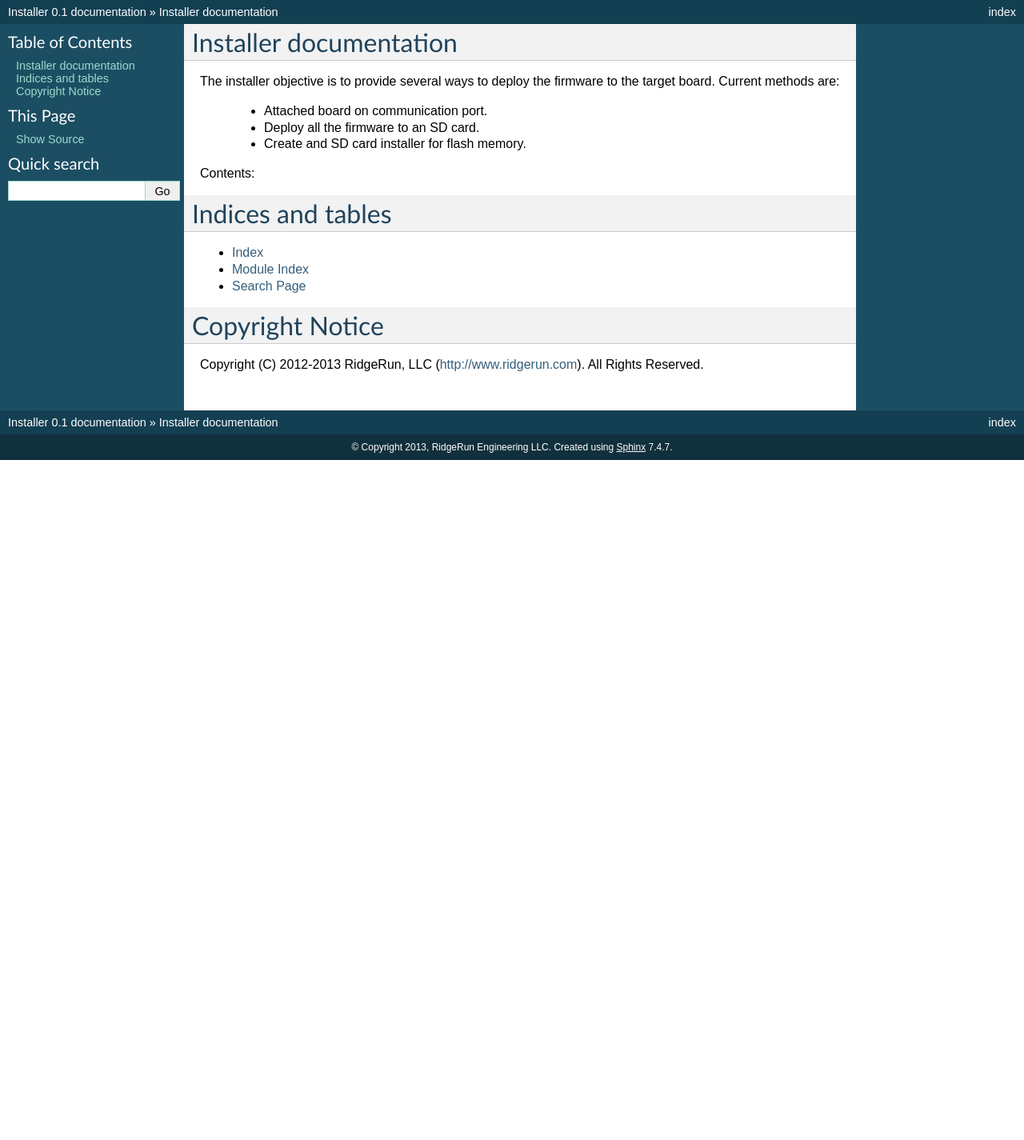
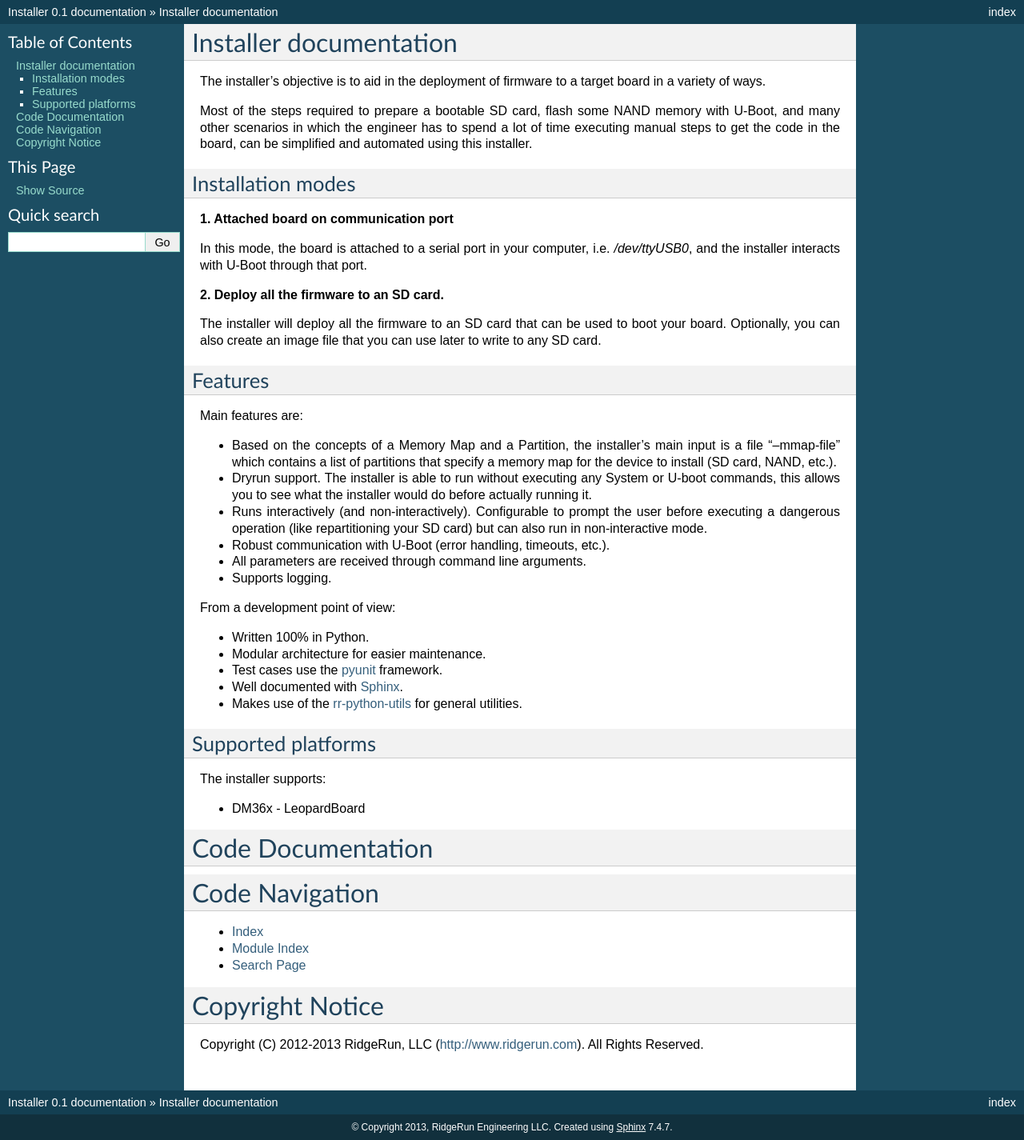
Before and after one commit to RidgeRun/openfd, a Sphinx documentation site: the page built from docs/index.rst, in a window 1280 px wide. Shown: the whole page at 80% size. Built offline with Sphinx 7.4.7, drawn with Linux system fonts in a browser that asks for light colours; pages that are not in the unit, such as notebooks, are missing from menus; before the commit the page ends 900 px from its top, so only the background shows below that.

Commit message:
Updating documentation

```diff
--- a/docs/index.rst
+++ b/docs/index.rst
@@ -6,23 +6,72 @@
 Installer documentation
 =======================
 
-The installer objective is to provide several ways to deploy the
-firmware to the target board. Current methods are:
+The installer's objective is to aid in the deployment of firmware
+to a target board in a variety of ways.
 
-    - Attached board on communication port.
-    - Deploy all the firmware to an SD card.
-    - Create and SD card installer for flash memory.
+Most of the steps required to prepare a bootable SD card, flash some NAND memory
+with U-Boot, and many other scenarios in which the engineer has to spend a lot
+of time executing manual steps to get the code in the board, can be simplified
+and automated using this installer.
 
+Installation modes
+------------------
 
-Contents:
+**1. Attached board on communication port**
+
+In this mode, the board is attached to a serial port in your computer, i.e.
+`/dev/ttyUSB0`, and the installer interacts with U-Boot through that port.
+
+**2. Deploy all the firmware to an SD card.**
+
+The installer will deploy all the firmware to an SD card that can be used to
+boot your board. Optionally, you can also create an image file that you can
+use later to write to any SD card.
+
+Features
+--------
+
+Main features are:
+
+* Based on the concepts of a Memory Map and a Partition, the installer's main
+  input is a file "--mmap-file" which contains a list of partitions that
+  specify a memory map for the device to install (SD card, NAND, etc.).
+* Dryrun support. The installer is able to run without executing any System
+  or U-boot commands, this allows you to see what the installer would do
+  before actually running it.
+* Runs interactively (and non-interactively). Configurable to prompt the user
+  before executing a dangerous operation (like repartitioning your SD card) but
+  can also run in non-interactive mode.
+* Robust communication with U-Boot (error handling, timeouts, etc.).
+* All parameters are received through command line arguments.
+* Supports logging.
+
+From a development point of view:
+
+* Written 100% in Python.
+* Modular architecture for easier maintenance.
+* Test cases use the `pyunit <http://pyunit.sourceforge.net/>`_ framework.
+* Well documented with `Sphinx <http://sphinx-doc.org/>`_.
+* Makes use of the `rr-python-utils <https://github.com/RidgeRun/rr-python-utils>`_
+  for general utilities.
+
+Supported platforms
+-------------------
+
+The installer supports:
+
+* DM36x - LeopardBoard
+
+Code Documentation
+==================
 
 .. toctree::
    :maxdepth: 2
 
    modules
 
-Indices and tables
-==================
+Code Navigation
+===============
 
 * :ref:`genindex`
 * :ref:`modindex`
```
